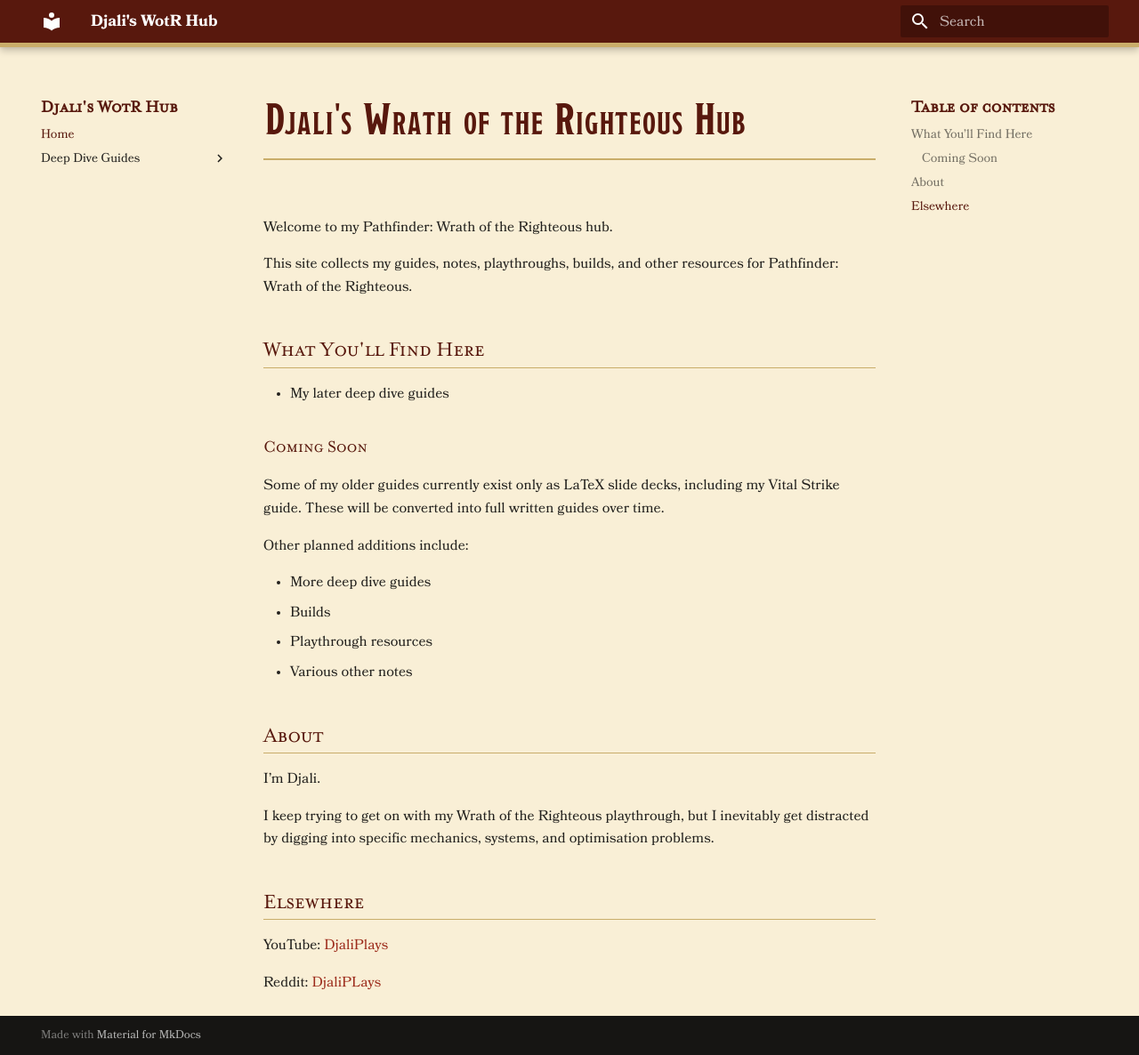
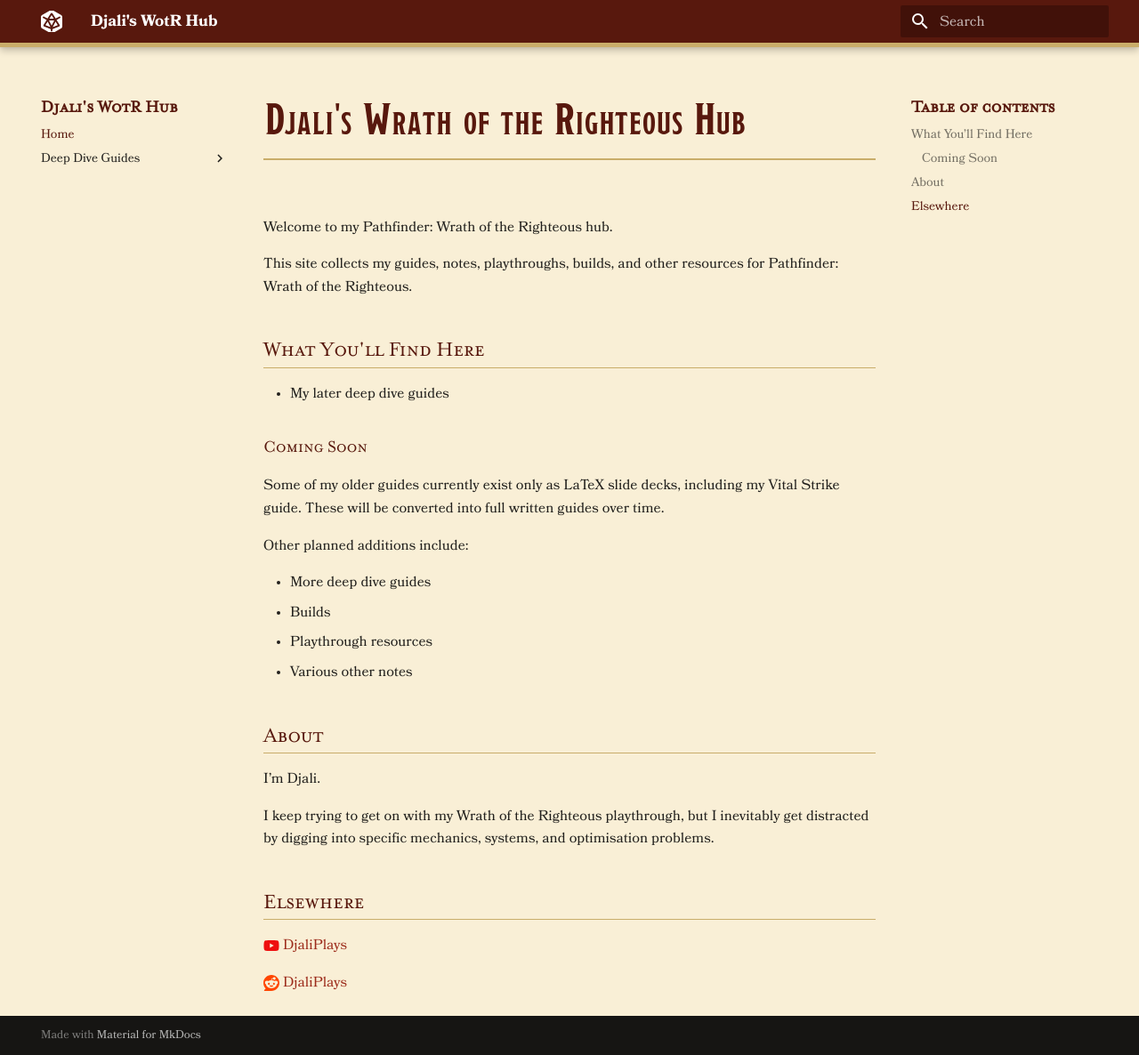
Before and after one commit to djaliplays/WotR_Guides_MkDocs, an MkDocs documentation site: the page built from docs/index.md, in a window 1280 px wide and 1186 px high. Shown: the whole window at 89% size. Built offline with MkDocs 1.6.1 and Material for MkDocs 9.7.7, drawn with Linux system fonts in a browser that asks for light colours.

Commit message:
new icons

```diff
--- a/docs/index.md
+++ b/docs/index.md
@@ -27,6 +27,11 @@ I keep trying to get on with my Wrath of the Righteous playthrough, but I inevit
 
 ## Elsewhere
 
-YouTube: [DjaliPlays](https://www.youtube.com/@DjaliPlays/videos)
+:fontawesome-brands-youtube:{ .youtube } [DjaliPlays](https://www.youtube.com/@DjaliPlays/videos)
 
-Reddit: [DjaliPLays](https://old.reddit.com/user/DjaliPlays/)
+:fontawesome-brands-reddit:{ .reddit } [DjaliPlays](https://old.reddit.com/user/DjaliPlays/)
+
+<!--
+:fontawesome-brands-steam:[djali.plays](https://steamcommunity.com/profiles/76561199840614091/myworkshopfiles/?section=guides)
+
+-->
--- /dev/null
+++ b/docs/stylesheets/extra.css
@@ -0,0 +1,7 @@
+.youtube {
+    color: #EE0F0F;
+  }
+
+.reddit {
+    color: #FF4500;
+}
--- a/docs/stylesheets/pathfinder.css
+++ b/docs/stylesheets/pathfinder.css
@@ -367,16 +367,21 @@ h6,
     border: 1px solid var(--pagegold);
 }
 
+.md-typeset details.warning {
+    background-color: var(--bgtan);
+    border: 1px solid var(--pagegold);
+}
+
 /*.md-typeset details.note summary {
     background-color: var(--titlered);
     color: var(--bgtan2018);
     font-family: "Mr Eaves Small Caps", serif;
 }*/
 
-/* remove ugly blue pencil thingy */
+/* remove ugly blue pencil thingy
 .md-typeset details.note > summary::before {
     display: none !important;
-}
+}*/
 
 /* turn the arrow red */
 .md-typeset details summary::after {
--- a/mkdocs.yml
+++ b/mkdocs.yml
@@ -1,6 +1,8 @@
 site_name: Djali's WotR Hub
 theme:
   name: material
+  icon:
+    logo: fontawesome/solid/dice-d20
 nav:
   - Home: index.md
   - Deep Dive Guides:
@@ -13,5 +15,11 @@ markdown_extensions:
   - admonition
   - pymdownx.details
   - pymdownx.superfences
+  - attr_list
+  - pymdownx.emoji:
+      emoji_index: !!python/name:material.extensions.emoji.twemoji
+      emoji_generator: !!python/name:material.extensions.emoji.to_svg
+
 extra_css:
   - stylesheets/pathfinder.css
+  - stylesheets/extra.css
```
Also changed, not shown: docs/Guides/Feud/feud.md (+4 -4 lines).
